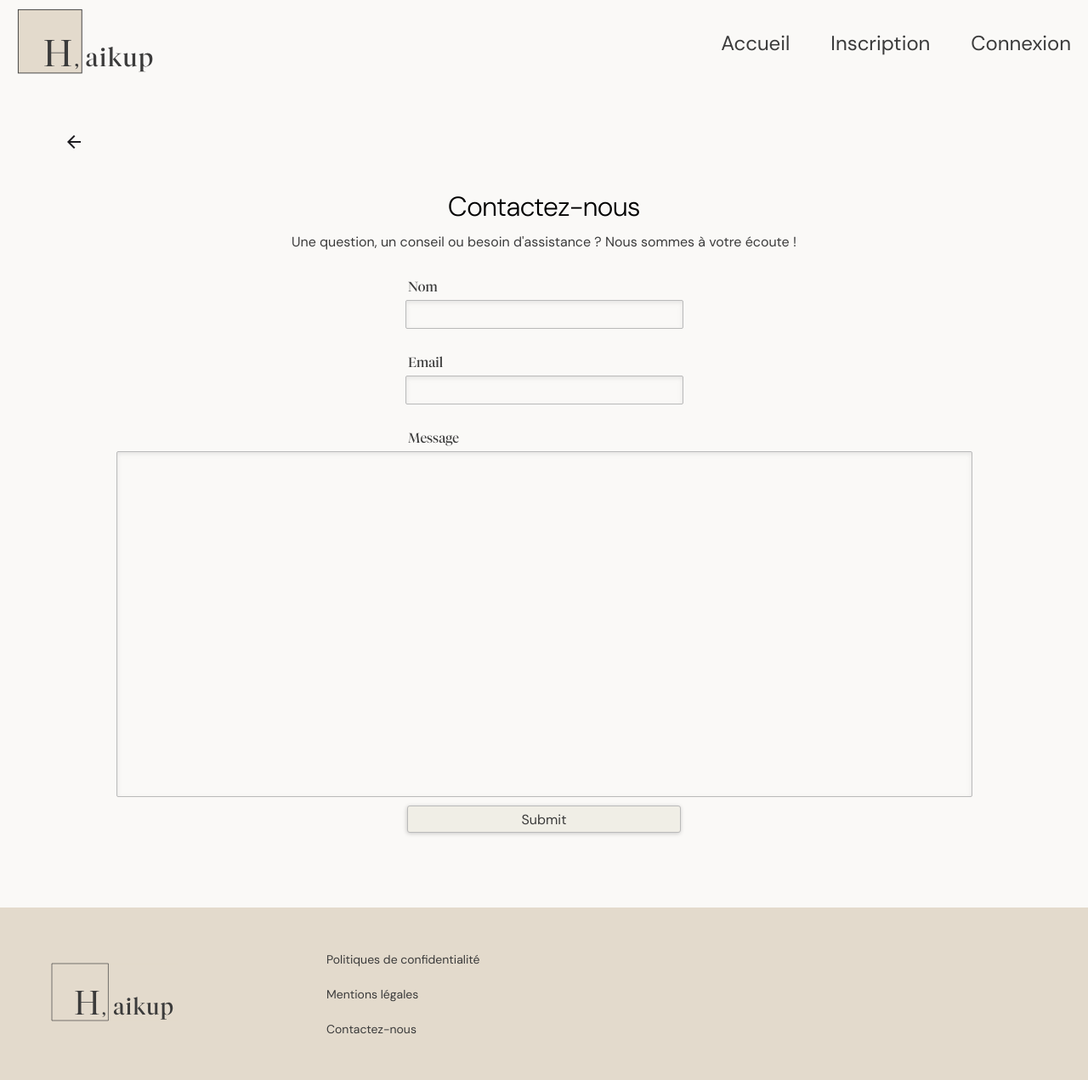
After one commit to k-cpa/HaikUp, a Symfony app: template templates/landing/contact.html.twig in a window 1280 px wide. The commit adds this page. Shown: the whole page at 85% size. Run offline with Twig, Linux system fonts and the light colour scheme; the template is opened without the code that fills it, so the values that code supplies are empty; form fields are guessed from the names that the template uses; style sheets or scripts are compiled from the project's sources; some libraries are stand-ins or nearby versions.

Commit message:
formulaire de contact

```diff
--- a/assets/styles/pages/_no_words.scss
+++ b/assets/styles/pages/_no_words.scss
@@ -23,6 +23,7 @@
         form {
             @include mixin.flex;
             width: 100%;
+            font-family: var.$dm-regular;
 
             .themes_buttons {
                 width: 100%;
--- a/assets/styles/pages/_user_form.scss
+++ b/assets/styles/pages/_user_form.scss
@@ -41,6 +41,27 @@
                 font-size: var.$desktop-h3;
             }
         }
+
+        // Juste pour le form de contact
+        .title_form_contact {
+            @include mixin.flex(column, center, center);
+            font-family: var.$dm-regular;
+            gap: 10px;
+            margin-bottom: 30px;
+            text-align: center;
+
+            h2 {
+                font-size: var.$desktop-h3;
+            }
+        }
+        .contact_form {
+            width: 100%;
+
+            div {
+                width: 25%;
+            }
+        }
+
 
         // Pour l'instant supprimé voir si on y revient
         // .subtitle_form {
--- a/templates/base.html.twig
+++ b/templates/base.html.twig
@@ -116,7 +116,7 @@
                             <li><a href="">Mentions légales</a></li>
                         </ul>
                         <ul>
-                            <li><a href="">Whatever I need ?</a></li>
+                            <li><a href="{{path('app_contact')}}">Contactez-nous</a></li>
                         </ul>
                     </nav>
                 </div>
--- /dev/null
+++ b/templates/landing/contact.html.twig
@@ -0,0 +1,26 @@
+{% extends 'base.html.twig' %}
+
+{% block title %}Haikup{% endblock %}
+
+{% block body %}
+<main class="login_signup">
+	{# Icone retour en arrière #}
+	<div class="close_btn">
+		<a href="{{ path(is_granted('ROLE_USER') ? 'app_feed' : 'app_landing') }}" class="material-icons">arrow_back</a>
+	</div>
+    <div class="element_container">
+        <div class="title_form_contact">
+            <h2>Contactez-nous</h2>
+            <p>Une question, un conseil ou besoin d'assistance ? <span>Nous sommes à votre écoute !</span></p>
+        </div>
+        <div class="contact_form">
+            {{ form_start(contactForm) }}
+                {{ form_row(contactForm.nom) }}
+                {{ form_row(contactForm.email) }}
+                {{ form_row(contactForm.message) }}
+                {{ form_row(contactForm.submit) }}
+            {{ form_end(contactForm) }}
+        </div>
+    </div>
+</main>
+{% endblock %}
```
Also changed, not shown: src/Controller/ContactController.php (added, +44 -0 lines), src/Form/ContactType.php (added, +54 -0 lines), public/build/app.css, 1 other file.
